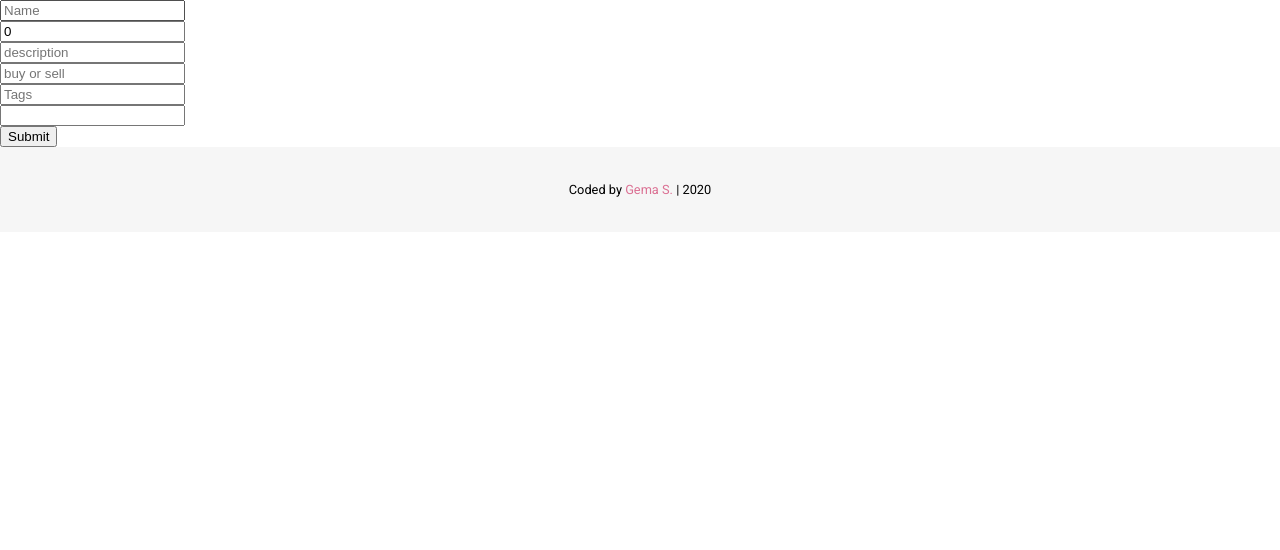
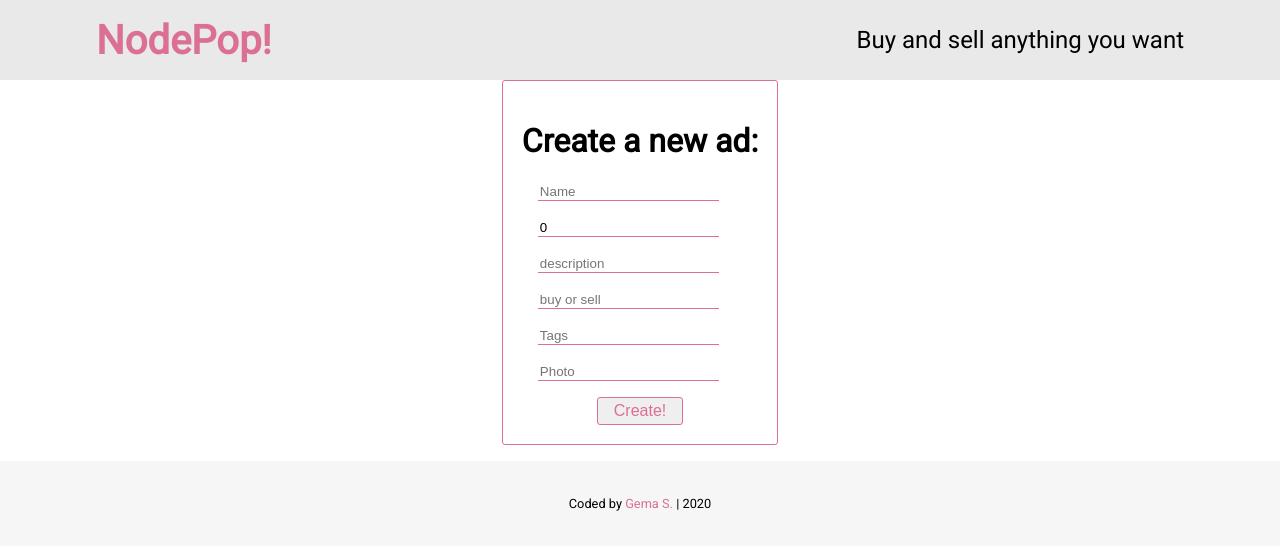
Before and after one commit to gemasegarra/wallAds, a React (Create React App) app: page /createad in a window 1280 px wide. Shown: the top 550 px of the page. Built offline with nearby package versions, Linux system fonts and the light colour scheme.

Commit message:
add header and styled components

```diff
--- a/src/Components/Ads/CreateAd.js
+++ b/src/Components/Ads/CreateAd.js
@@ -1,6 +1,8 @@
 import React, { Component } from 'react';
 import axios from 'axios';
 
+import Header from '../Layout/Header';
+import { FormContainer, Form, InputField, Button } from '../Auth/StyledComponents';
 
 class CreateAd extends Component {
   constructor(props) {
@@ -32,6 +34,8 @@ class CreateAd extends Component {
       .catch(err => {
         console.log(err)
       })
+
+      this.props.history.push('/adlist');
   }
 
 
@@ -41,27 +45,31 @@ class CreateAd extends Component {
     return (
 
       <>
-        <form onSubmit={this.handleSubmit}>
-          <div>
+      <Header></Header>
+      <FormContainer>
+        <Form onSubmit={this.handleSubmit}>
+        <h1>Create a new ad:</h1>
+          <InputField>
             <input type='text' name='name' value={name} onChange={this.handleChange} placeholder='Name' />
-          </div>
-          <div>
+          </InputField>
+          <InputField>
             <input type='number' name='price' value={price} onChange={this.handleChange} placeholder='Price' />
-          </div>
-          <div>
+          </InputField>
+          <InputField>
             <input type='text' name='description' value={description} onChange={this.handleChange} placeholder='description' />
-          </div>
-          <div>
+          </InputField>
+          <InputField>
           <input type='text' name='type' value={type} onChange={this.handleChange} placeholder='buy or sell' />
-          </div>
-          <div>
+          </InputField>
+          <InputField>
             <input type='text' name='tags' value={tags} onChange={this.handleChange} placeholder='Tags' />
-          </div>
-          <div>
-            <input type='text' name='photo' value={photo} onChange={this.handleChange} />
-          </div>
-          <button type='submit'>Submit</button>
-        </form>
+          </InputField>
+          <InputField>
+            <input type='text' name='photo' value={photo} onChange={this.handleChange} placeholder='Photo' />
+          </InputField>
+          <Button type='submit'>Create!</Button>
+        </Form>
+        </FormContainer>
       </>
     )
   }
```
